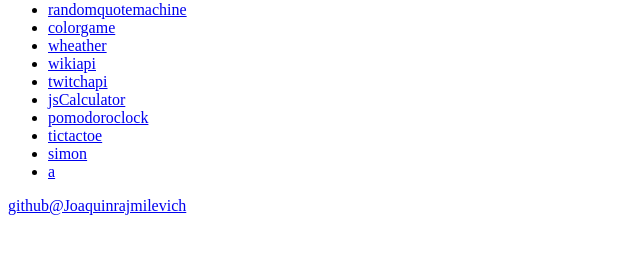
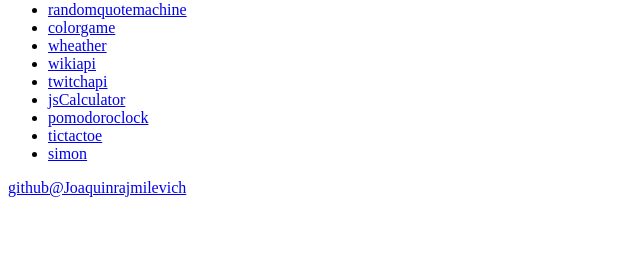
Before and after one commit to joaquinrajmilevich/LearningProject, a website: page index.html in a window 1280 px wide. Shown: the part 79-332 px from the top of the page, without its empty margins (0-640 px from the left). Drawn offline with Linux system fonts and the light colour scheme.

Commit message:
Update index.html

```diff
--- a/index.html
+++ b/index.html
@@ -18,7 +18,6 @@
     <li><a href="pomodoroclock/index.html">pomodoroclock</a></li>
     <li><a href="tictactoe/index.html">tictactoe</a></li>
     <li><a href="simon/index.html">simon</a></li>
-    <li><a href="a/index.html">a</a></li>
 </ul>
 <a href="https://github.com/Joaquinrajmilevich">github@Joaquinrajmilevich</a>
 </body>
```
